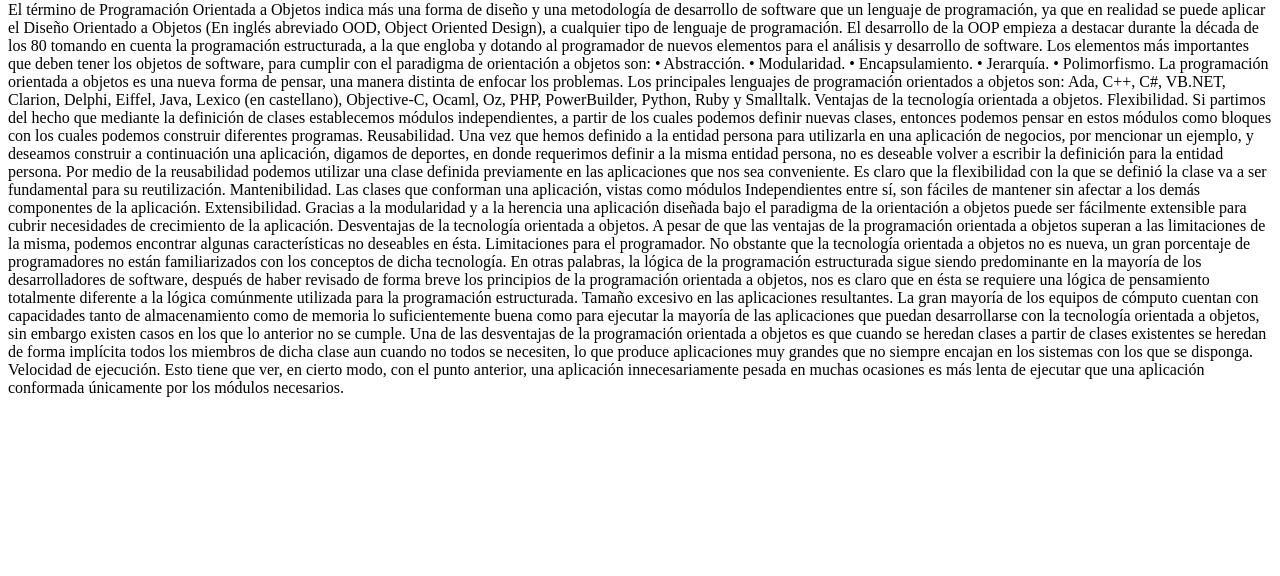
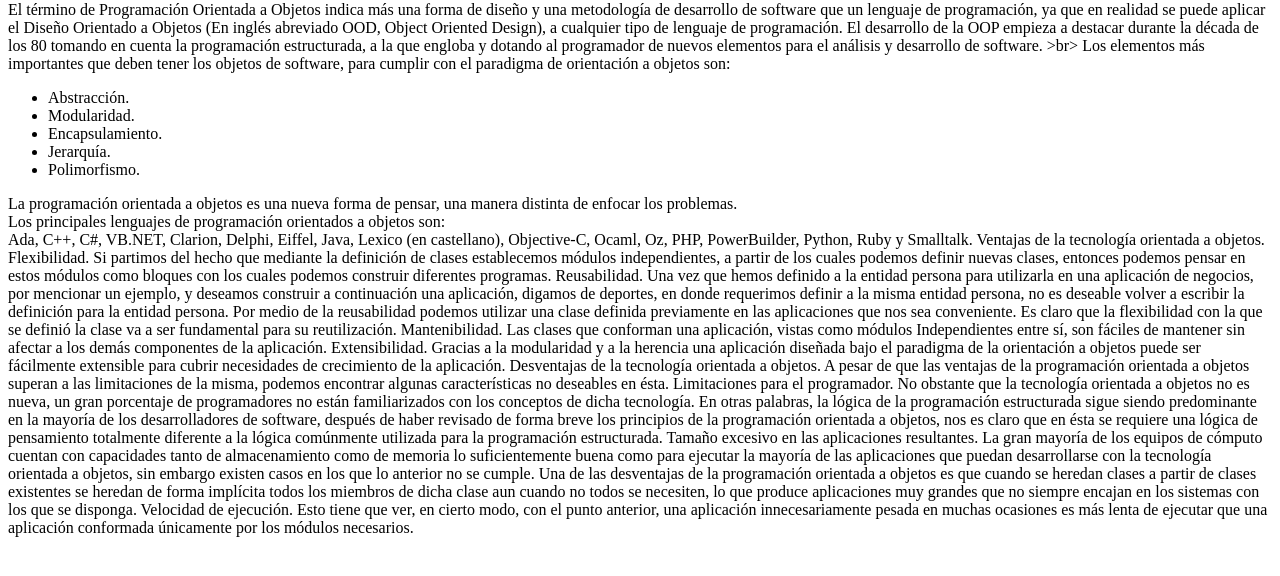
Before and after one commit to VitorManueloky/VitorManueloky.github.io, a plain HTML site: page EnsayoPOO.html in a window 1280 px wide. Shown: the part 114-690 px from the top of the page. Drawn offline with Linux system fonts and the light colour scheme.

Commit message:
Update EnsayoPOO.html

```diff
--- a/EnsayoPOO.html
+++ b/EnsayoPOO.html
@@ -11,17 +11,18 @@
 El término de Programación Orientada a Objetos indica más una forma de diseño y una metodología de desarrollo de software que un lenguaje de programación, ya que en realidad se puede aplicar el Diseño Orientado a Objetos (En inglés abreviado OOD, Object Oriented Design), a cualquier tipo de lenguaje de programación.
 El desarrollo de la OOP empieza a destacar durante la década de los 80 tomando en cuenta la programación estructurada, a la que engloba y dotando al programador de nuevos elementos para el análisis y desarrollo de software.
 
- Los elementos más importantes que deben tener los objetos de software, para cumplir con el paradigma de orientación a objetos son:
-•	 Abstracción.
-•	 Modularidad.
-•	 Encapsulamiento.
-•	 Jerarquía.
-•	 Polimorfismo.
-
-La programación orientada a objetos es una nueva forma de pensar, una manera distinta de enfocar los problemas.
+>br> Los elementos más importantes que deben tener los objetos de software, para cumplir con el paradigma de orientación a objetos son:
+<ul>
+<li>Abstracción.</li>
+<li>Modularidad.</li>
+<li>Encapsulamiento.</li>
+<li>Jerarquía.</li>
+<li>Polimorfismo.</li>
+</ul>
+La programación orientada a objetos es una nueva forma de pensar, una manera distinta de enfocar los problemas.<br>
 
 
-Los principales lenguajes de programación orientados a objetos son:
+Los principales lenguajes de programación orientados a objetos son:<br>
 Ada, C++, C#, VB.NET, Clarion, Delphi, Eiffel, Java, Lexico (en castellano), Objective-C, Ocaml, Oz, PHP, PowerBuilder, Python, Ruby y Smalltalk.
 
 
```
